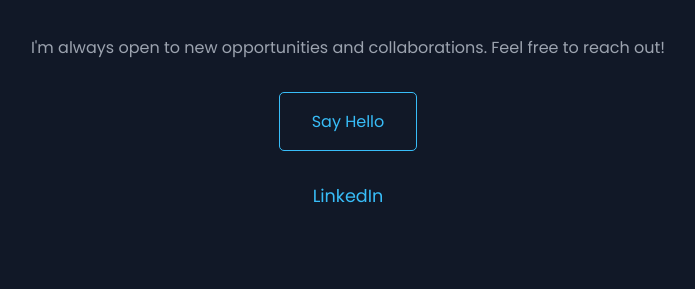
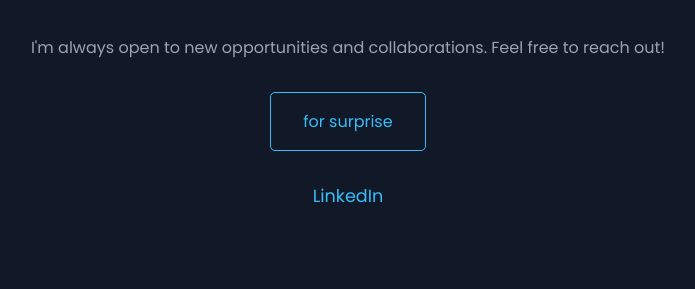
Before and after one commit to Phionephione/my-portfolio-website, a Flask app: page / in a window 1280 px wide. Shown: the part 2988-3277 px from the top of the page, without its empty margins (292-987 px from the left). Run offline with Flask 3, Linux system fonts and the light colour scheme.

Commit message:
Update contact link to personal website

```diff
--- a/templates/index.html
+++ b/templates/index.html
@@ -81,7 +81,7 @@
         <section id="contact" class="reveal">
              <h2><span class="highlight">05.</span> Get In Touch</h2>
              <p>I'm always open to new opportunities and collaborations. Feel free to reach out!</p>
-             <a href="mailto:youremail@example.com" class="button">Say Hello</a>
+             <a href="chiragbj.vercel.app" class="button">for surprise</a>
              <div class="social-links">
                 <a href="https://www.linkedin.com/in/chirag-bj" target="_blank">LinkedIn</a>
              </div>
```
